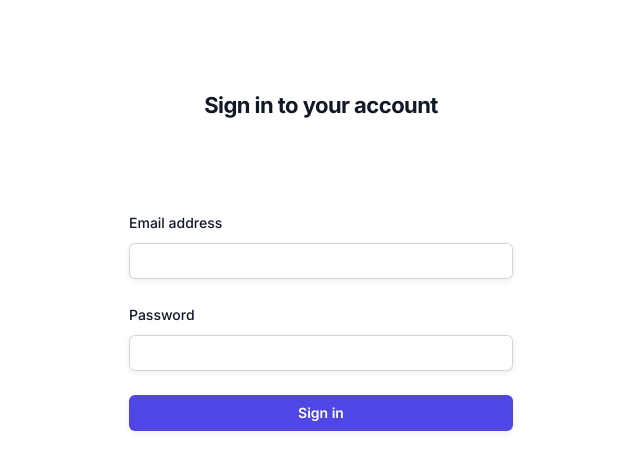
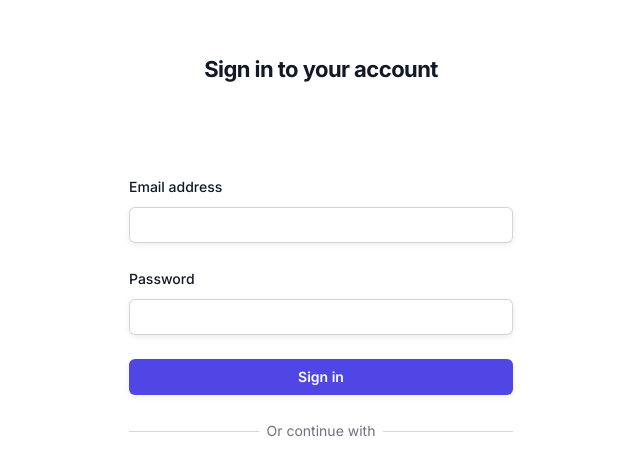
Before and after one commit to shonhartman/mobility-blueprint, a Next.js app: page /sign-in in a window 1280 px wide. Shown: the part 129-604 px from the top of the page, without its empty margins (319-959 px from the left). Built offline with nearby package versions, Linux system fonts and the light colour scheme; no server answers; a web font is replaced by a local one.

Commit message:
added a separator between sign and social sign ins

```diff
--- a/src/components/auth/SignIn.tsx
+++ b/src/components/auth/SignIn.tsx
@@ -159,6 +159,17 @@
               </button>
             </div>
           </form>
+          {/* Separator */}
+          <div className="relative my-6">
+            <div className="absolute inset-0 flex items-center">
+              <div className="w-full border-t border-gray-300"></div>
+            </div>
+            <div className="relative flex justify-center text-sm">
+              <span className="bg-white px-2 text-gray-500">
+                Or continue with
+              </span>
+            </div>
+          </div>
         </div>
       </div>
     </div>
```
